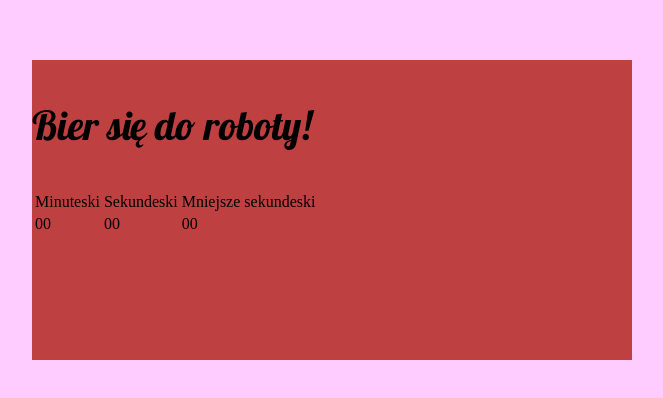
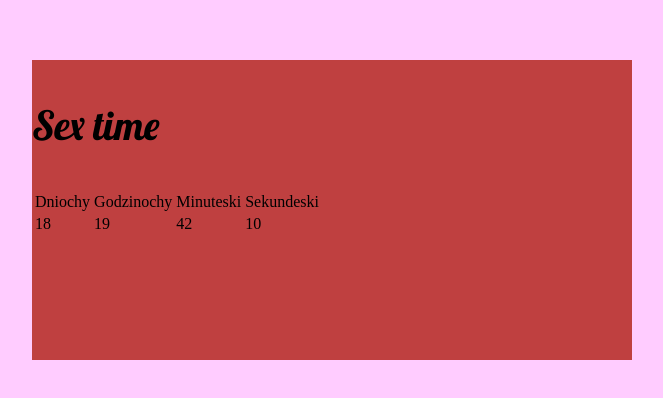
Before and after one commit to ardaskel/pomodoro, a plain HTML site: page index.html in a window 1280 px wide. Shown: the part 340-738 px from the top of the page, without its empty margins (308-971 px from the left). Drawn offline with Linux system fonts and the light colour scheme.

Commit message:
Countdown jest

```diff
--- a/countdown.js
+++ b/countdown.js
@@ -1,5 +1,6 @@
-var countdown = function(end){
+var countdown = function(end, elements){
 	var _second = 1000,
+
 		_minute = _second * 60,
 		_hour = _minute * 60,
 		_day = _hour * 24,
@@ -32,8 +33,19 @@ var countdown = function(end){
 			}
 		}
 
-		console.log("second")
+		data = {
+			"days" :Math.floor(remaining/ _day),
+			"hours": Math.floor ((remaining % _day) / _hour),
+			"minutes" : Math.floor((remaining% _hour) / _minute),
+			"seconds" :Math.floor((remaining % _minute) / _second)
+		}
+		if(elements.length){
+			for(x in elements){
+				var x = elements[x];
+				document.getElementById(x).innerHTML = data[x];
+			}
 
+		}
 
 		};
 
--- a/index.html
+++ b/index.html
@@ -7,22 +7,25 @@
 		<title>Pomodoro dla Krzysia</title>
 		<script src="countdown.js"></script>
 		<script>
-			countdown("01:00:00 2017/03/31");
+			countdown("12:00:00 2017/04/19" , ["days" , "hours" , "minutes" , "seconds"])
+			;
 		</script>
 		</head>
 		<body>
 		<div id = "stopwatch">
-		<p> Bier się do roboty!</p>
+		<p> Sex time</p>
 		<table>
 			<tr>
-				<td>Minuteski</td>
-				<td>Sekundeski</td>
-				<td>Mniejsze sekundeski</td>
+				<td >Dniochy</td>
+				<td >Godzinochy</td>
+				<td >Minuteski</td>
+				<td >Sekundeski</td>
 			</tr>
 			<tr>
-				<td>00</td>
-				<td>00</td>
-				<td>00</td>
+				<td id= "days">00</td>
+				<td id = "hours">00</td>
+				<td id = "minutes">00</td>
+				<td id = "seconds">00</td>
 			</tr>
 		</table>
 		</div>
```
